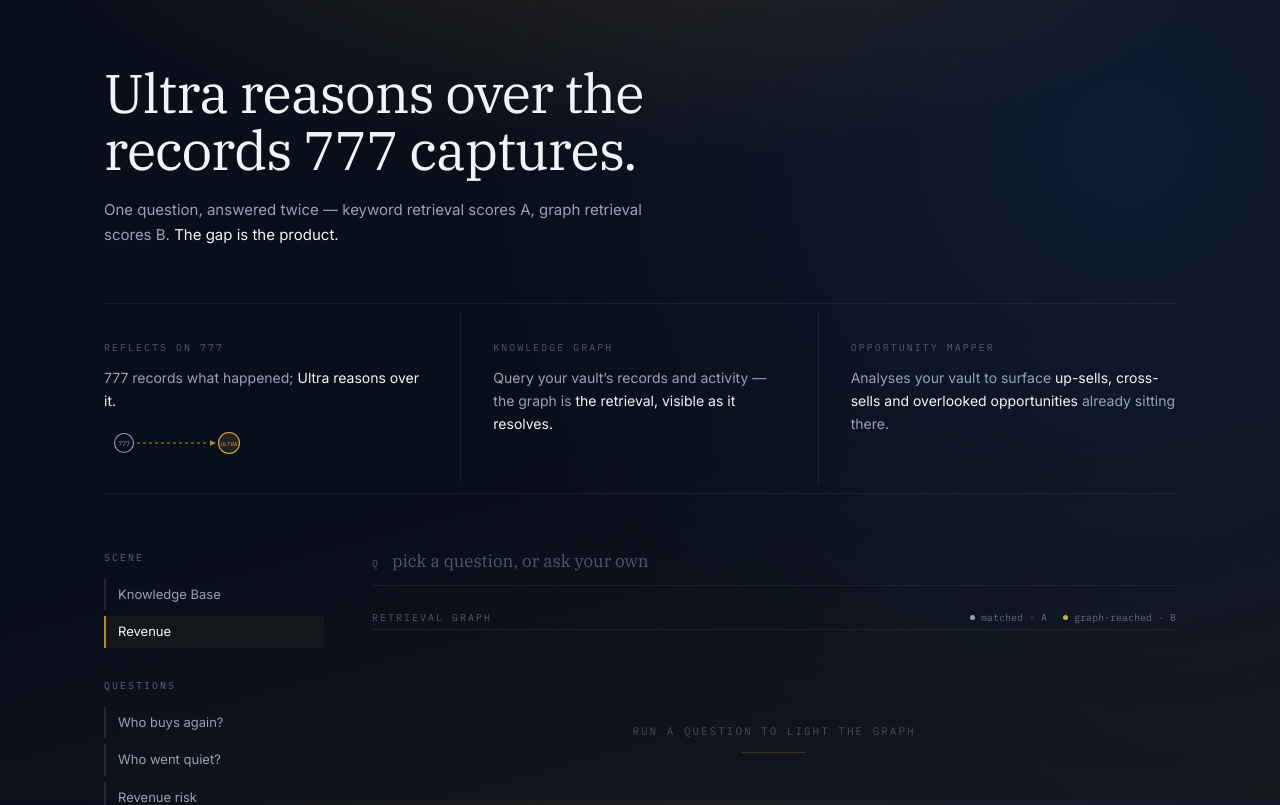
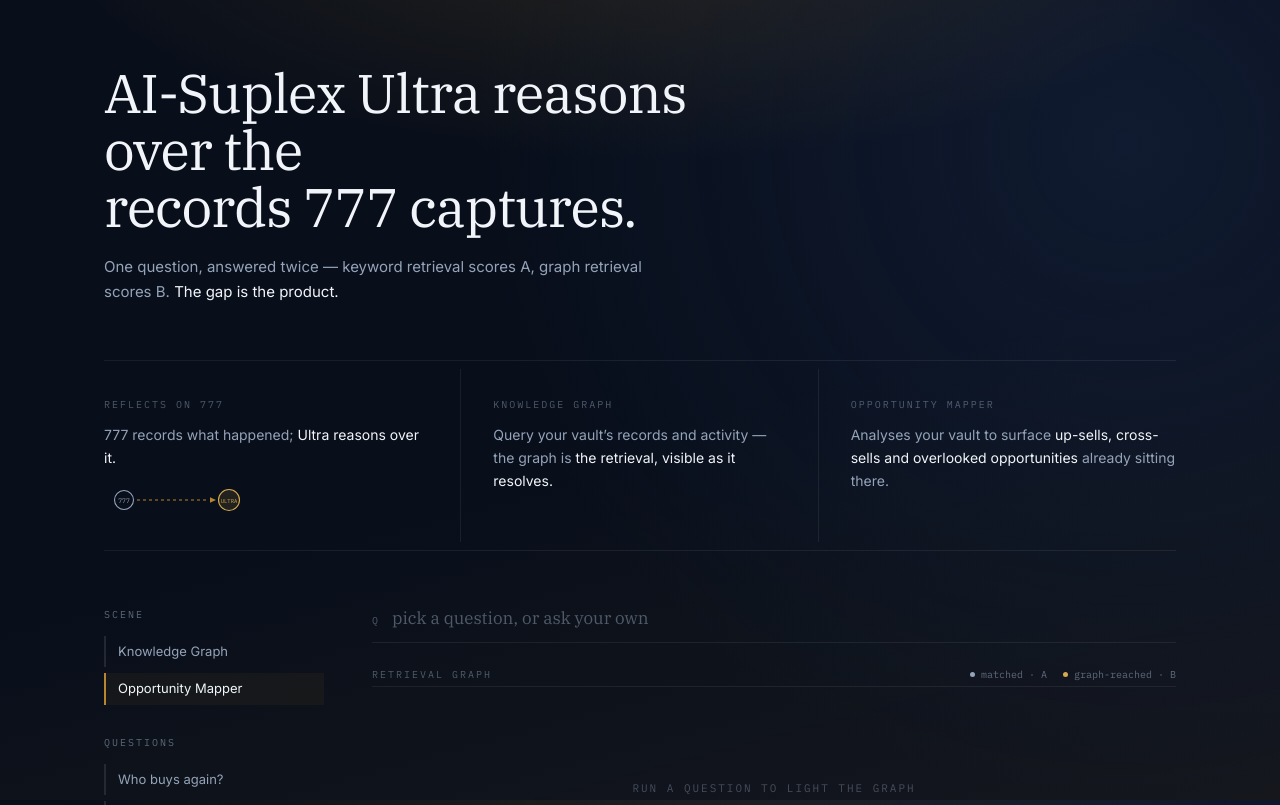
Before and after one commit to kmagwenzi/ai-suplex-ultra-showcase, a Next.js app: page / in a window 1280 px wide. Shown: the top 805 px of the page. Built offline with nearby package versions, Linux system fonts and the light colour scheme.

Commit message:
fix(ultra): brand the H1 as AI-Suplex Ultra; rename scenes to Opportunity Mapper and Knowledge Graph

```diff
--- a/app/page.tsx
+++ b/app/page.tsx
@@ -4,7 +4,7 @@ import { useEffect, useRef, useState } from "react";
 
 const SCENES = {
   "knowledge-base": {
-    label: "Knowledge Base",
+    label: "Knowledge Graph",
     queries: [
       { label: "7-7-7 rhythm", text: "What is the 7-7-7 rhythm and how is it applied in AI-Suplex?" },
       { label: "What is WQR?", text: "What is WQR, and what powers it?" },
@@ -13,7 +13,7 @@ const SCENES = {
     hint: "try “how does the memory compound?”",
   },
   revenue: {
-    label: "Revenue",
+    label: "Opportunity Mapper",
     queries: [
       { label: "Who buys again?", text: "Which of my clients is most likely to buy again, and what exactly should I pitch?" },
       { label: "Who went quiet?", text: "Which client has gone quiet, and what is the follow-up?" },
@@ -369,7 +369,7 @@ export default function Home() {
         {/* ── Hero ─────────────────────────────────────────────── */}
         <header className="mb-14 max-w-2xl">
           <h1 className="font-serif text-[2.6rem] leading-[1.05] tracking-[-0.02em] md:text-[3.4rem]">
-            Ultra reasons over the
+            AI-Suplex Ultra reasons over the
             <br />
             records 777 captures.
           </h1>
```
